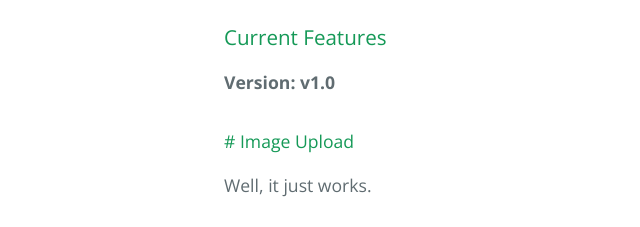
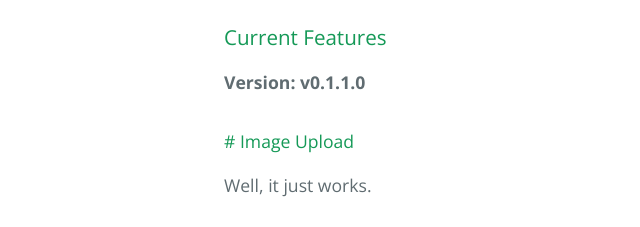
Before and after one commit to VitoVan/v2excellent.js, a plain HTML site: page index.html in a window 1280 px wide. Shown: the part 499-726 px from the top of the page, 0-640 px from the left. Drawn offline with nearby package versions, Linux system fonts and the light colour scheme.

Commit message:
change version to v0.1.1.0

```diff
--- a/index.html
+++ b/index.html
@@ -24,7 +24,7 @@
 <h3>
 <a id="current-features" class="anchor" href="#current-features" aria-hidden="true"><span class="octicon octicon-link"></span></a>Current Features</h3>
 
-<strong>Version: v1.0</strong>
+<strong>Version: v0.1.1.0</strong>
 
 <h4>
     <a id="img-upload" class="anchor" href="#img-upload" aria-hidden="true"><span class="octicon octicon-link"></span></a># Image Upload</h4>
```
